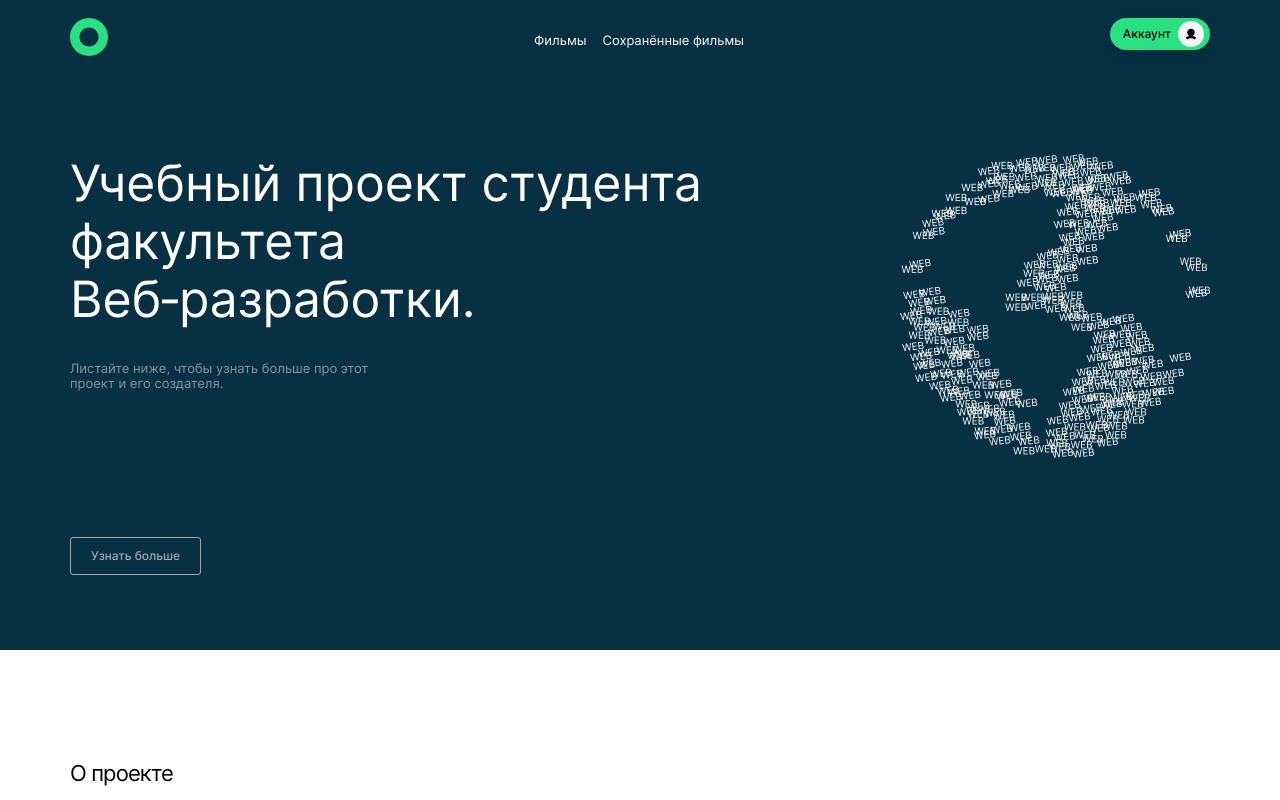
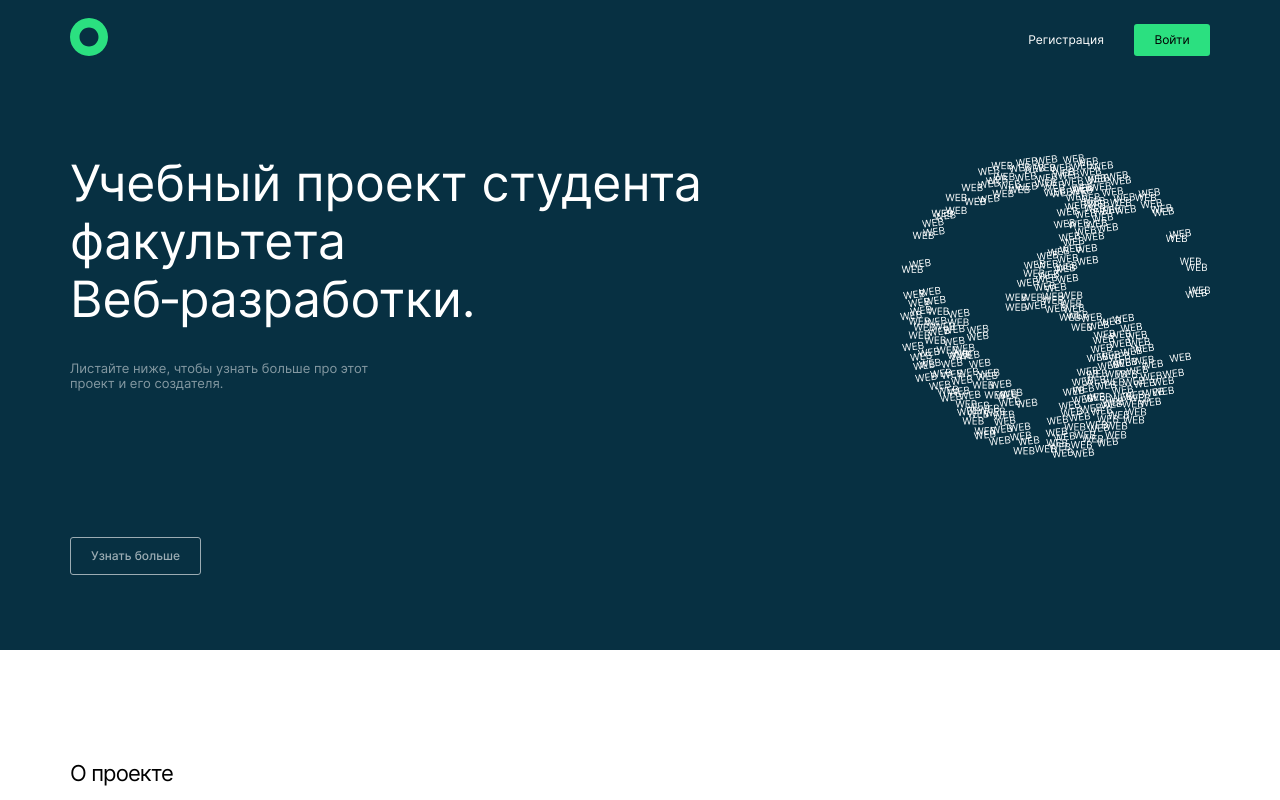
Before and after one commit to SizovSergey/movies-explorer-frontend, a React (Create React App) app: page /main in a window 1280 px wide. Shown: the top 800 px of the page. Built offline with nearby package versions, Linux system fonts and the light colour scheme.

Commit message:
правки после первого ревью

```diff
--- a/src/App.js
+++ b/src/App.js
@@ -12,7 +12,7 @@ import NotFound from "./components/NotFound/NotFound";
 
 function App() {
 
-  const [loggedIn, setLoggedIn] = React.useState(true);
+  const [loggedIn, setLoggedIn] = React.useState(false);
 
 
   return (
```
